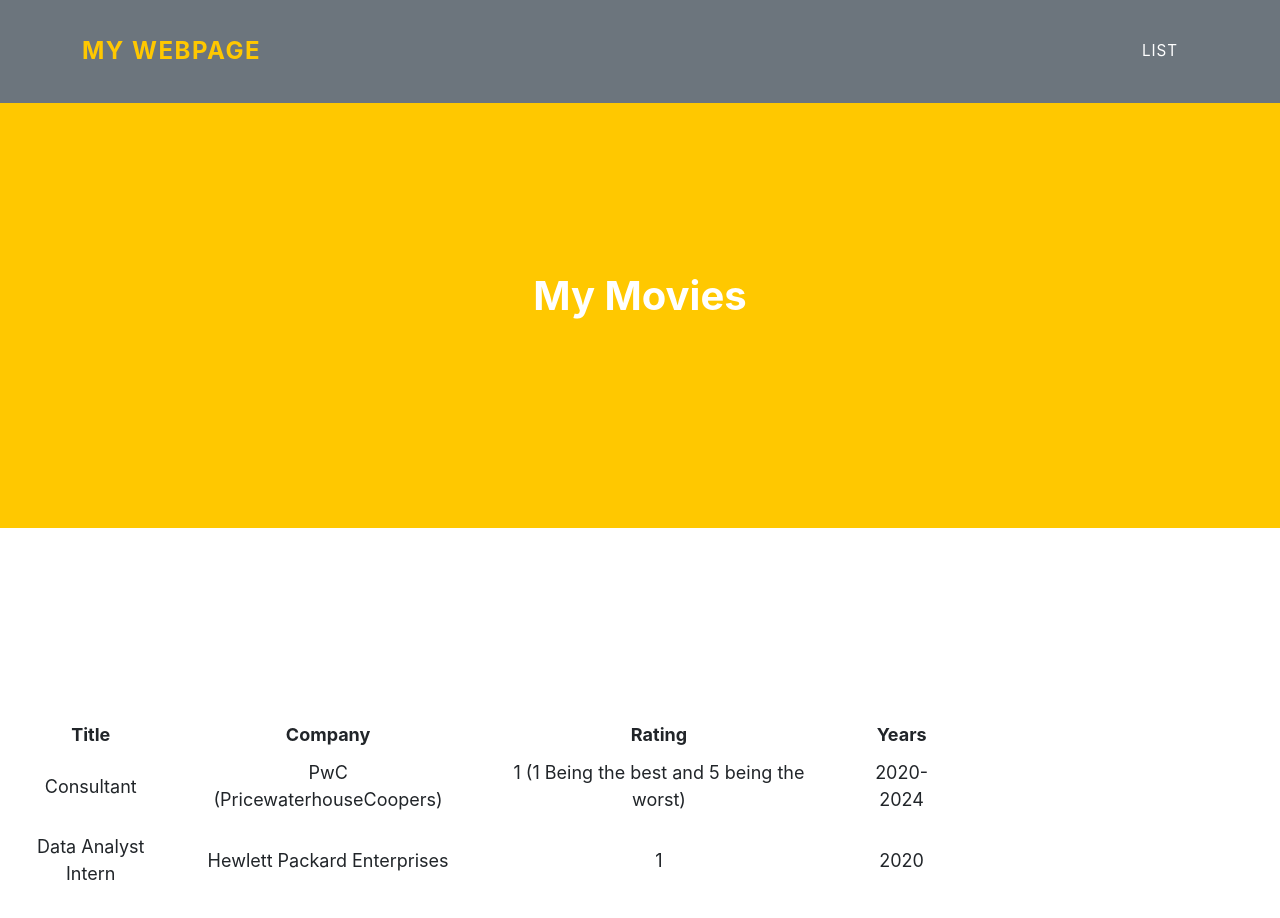
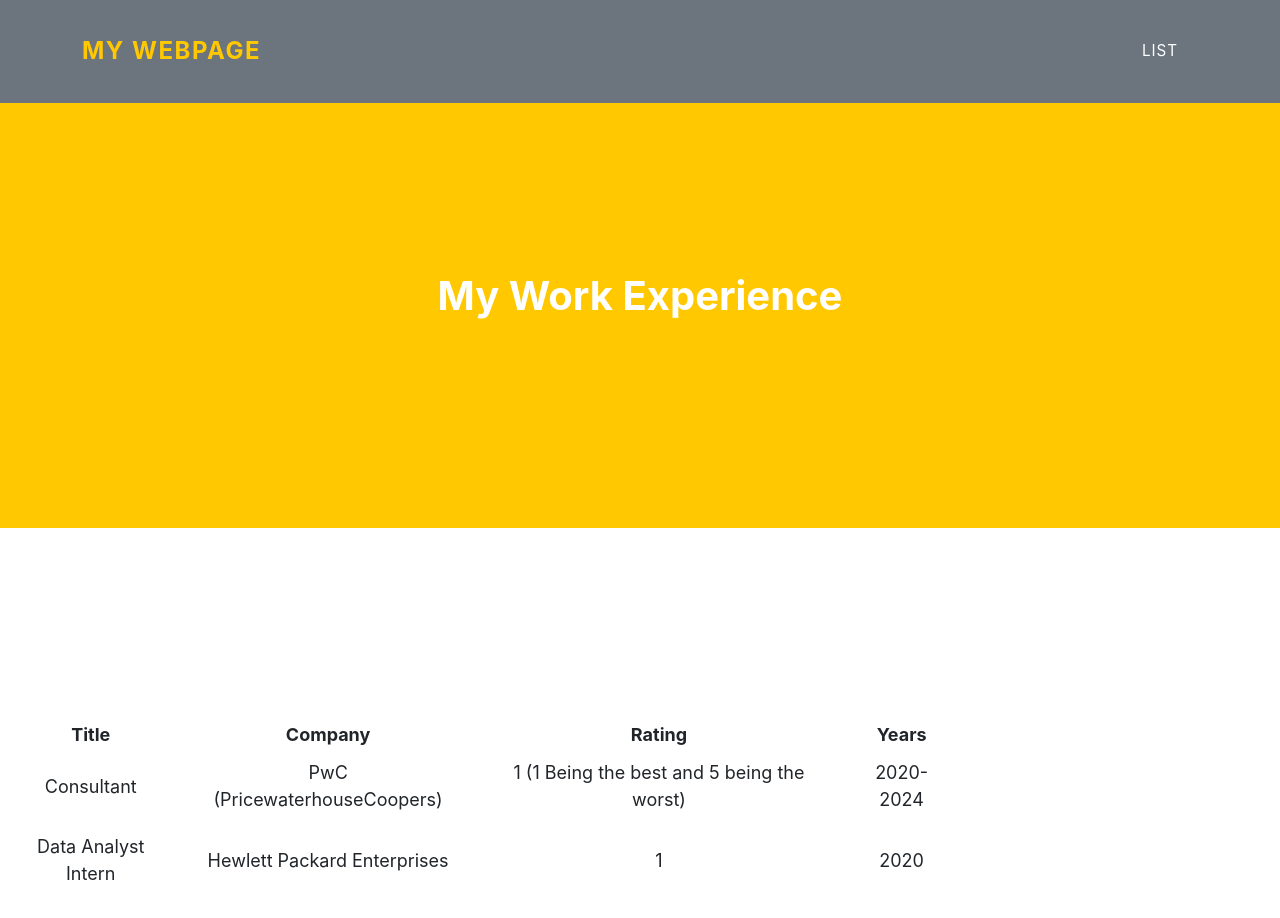
Before and after one commit to aratrikpaul2024/aratrikpaul2024.github.io, a plain HTML site: page WebsiteAssignmentFiles/list.html in a window 1280 px wide. Drawn offline with Linux system fonts and the light colour scheme.

Commit message:
Update list.html

```diff
--- a/WebsiteAssignmentFiles/list.html
+++ b/WebsiteAssignmentFiles/list.html
@@ -20,7 +20,7 @@
         </nav>
         <!--This code creates the middle section of the webpage-->
         <header class="masthead bg-primary text-white text-center">
-            <h1>My Movies</h1>
+            <h1>My Work Experience </h1>
         </header>
         <!--Here is where the table will be loaded in.  The actual table will be loaded in JavaScript.-->
         <section class="mt-5 text-center">
```
